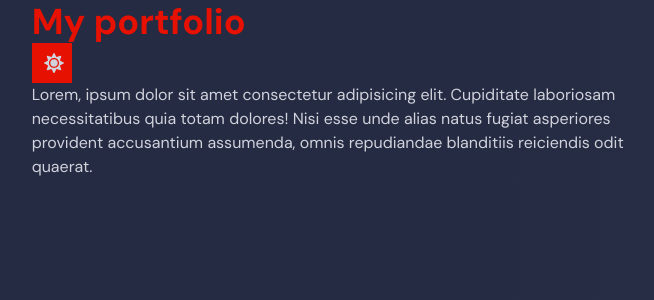
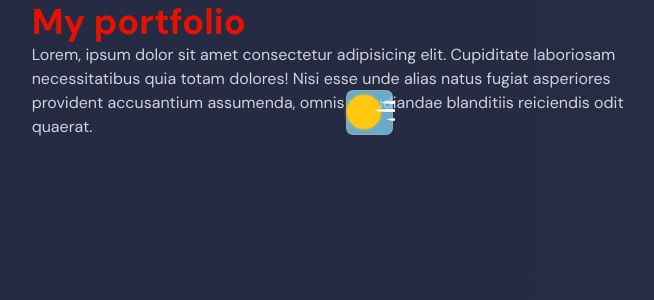
Before and after one commit to gabriel-durr/gabdx-portfolio, a Next.js app: page / in a window 1280 px wide. Shown: the top 300 px of the page, without its empty margins (296-950 px from the left). Built offline with nearby package versions, Linux system fonts and the light colour scheme.

Commit message:
:sparkles: createted sun and moon button

```diff
--- a/package.json
+++ b/package.json
@@ -16,7 +16,8 @@
     "next": "12.2.3",
     "react": "18.2.0",
     "react-dom": "18.2.0",
-    "react-icons": "^4.4.0"
+    "react-icons": "^4.4.0",
+    "sass": "^1.54.1"
   },
   "devDependencies": {
     "@types/node": "18.6.3",
--- a/src/components/ColorModeSwitch.tsx
+++ /dev/null
@@ -1,60 +0,0 @@
-import {useColorMode, useColorModeValue} from "@chakra-ui/react";
-import {FaMoon, FaSun} from "react-icons/fa";
-import {
-	MotionBox,
-	MotionIcon,
-	MotionBoxVariants,
-	itemsBoxVariants,
-} from "../styles/animation";
-
-export const ColorModeSwitch = (props: any) => {
-	const {toggleColorMode, colorMode} = useColorMode();
-	const SwitchIcon = useColorModeValue(FaSun, FaMoon);
-
-	console.log(colorMode);
-
-	let blurEffect =
-		colorMode === "dark"
-			? {
-					color: "#4b30c4",
-					textShadow: "0 0 0 0 50px #4b30c4",
-					transition: {type: "spring", stiffness: 260, damping: 20},
-					scale: [1.7, 1],
-			  }
-			: {
-					color: "#ffee10",
-					textShadow: "0 0 50px #ffee10",
-					transition: {type: "spring", stiffness: 260, damping: 20},
-					scale: [1.7, 1],
-			  };
-
-	let boxBlurEffect =
-		colorMode === "dark"
-			? "boxShadow: 0 0 0 0 20px #4b30c4"
-			: "boxShadow: 0 0 0 0 20px #ffee10";
-
-	return (
-		<>
-			<MotionBox
-				// initial={{opacity: 1}}
-				// animate={{opacity: 1}}
-				bgColor={colorMode === "dark" ? "#034d72" : "#e61101"}
-				// whileHover={boxBlurEffect}
-				w="10"
-				h="10">
-				<MotionIcon
-					// initial={{opacity: 1}}
-					// animate={{opacity: 1}}
-					colorScheme={colorMode === "dark" ? "pink" : "red"}
-					// whileHover={blurEffect}
-					pl={colorMode !== "dark" ? "3" : "2"}
-					fontSize="xl"
-					variant="unstyled"
-					onClick={toggleColorMode}
-					icon={<SwitchIcon />}
-					aria-label={`Switch to ${colorMode} mode`}
-				/>
-			</MotionBox>
-		</>
-	);
-};
--- /dev/null
+++ b/src/components/ToggleButtonIcon/index.tsx
@@ -0,0 +1,50 @@
+import styles from "./styles.module.scss";
+
+import {useColorMode} from "@chakra-ui/react";
+import {
+	MotionBox,
+	MotionBoxVariants,
+	itemsBoxVariants,
+} from "../../styles/animation";
+
+export function ToggleButtonIcon() {
+	const {toggleColorMode, colorMode} = useColorMode();
+
+	let boxBlurEffect =
+		colorMode === "dark"
+			? "boxShadow: 0 0 0 0 20px mon.900"
+			: "boxShadow: 0 0 0 0 20px sun.900";
+
+	return (
+		<>
+			<MotionBox
+				initial={{x: 0, y: 20}}
+				className={styles.toggleWrapper}
+				area-label={colorMode}>
+				<input
+					type="checkbox"
+					className={styles.dn}
+					id="dn"
+					onClick={toggleColorMode}
+				/>
+
+				<label htmlFor="dn" className={styles.toggle}>
+					<span className={styles.toggle_handler}>
+						<span
+							className={`${styles.crater} ${styles.crater_1}`}></span>
+						<span
+							className={`${styles.crater} ${styles.crater_2}`}></span>
+						<span
+							className={`${styles.crater} ${styles.crater_3}`}></span>
+					</span>
+					<span className={`${styles.star} ${styles.star_1}`}></span>
+					<span className={`${styles.star} ${styles.star_2}`}></span>
+					<span className={`${styles.star} ${styles.star_3}`}></span>
+					<span className={`${styles.star} ${styles.star_4}`}></span>
+					<span className={`${styles.star} ${styles.star_5}`}></span>
+					<span className={`${styles.star} ${styles.star_6}`}></span>
+				</label>
+			</MotionBox>
+		</>
+	);
+}
--- /dev/null
+++ b/src/components/ToggleButtonIcon/styles.module.scss
@@ -0,0 +1,197 @@
+.toggleWrapper {
+	position: absolute;
+	top: 50%;
+	left: 50%;
+	overflow: hidden;
+	padding: 0 2px;
+	transform: translate3d(-50%, -50%, 0);
+
+	input {
+		position: absolute;
+		left: -92em;
+	}
+}
+
+.toggle {
+	cursor: pointer;
+	display: inline-block;
+	border: #ffc71042 1px solid;
+	position: relative;
+	width: 47px;
+	height: 45px;
+	background-color: #83d8ffbb;
+	border-radius: 7px;
+	transition: background-color 200ms cubic-bezier(0.445, 0.05, 0.55, 0.95);
+}
+
+.toggle_handler {
+	display: inline-block;
+	position: relative;
+	z-index: 1;
+	top: 4px;
+	left: 0px;
+	width: 40px - 6;
+	height: 40px - 6;
+	background-color: #ffc710;
+	box-shadow: 0px 0px 4px #ffc710;
+	border-radius: 50px;
+	transition: all 400ms cubic-bezier(0.68, -0.55, 0.265, 1.55);
+	transform: rotate(-45deg);
+	&:hover {
+		transform: scale(0.77);
+		transition: all 5s ease-out;
+		box-shadow: 1px 0px 22px #ffc710;
+		text-shadow: 0 0 80px #ffee10;
+	}
+
+	.crater {
+		position: absolute;
+		background-color: #e8cda5;
+		opacity: 0;
+		transition: opacity 200ms ease-in-out;
+		border-radius: 100%;
+	}
+
+	.crater_1 {
+		top: 18px;
+		left: 10px;
+		width: 4px;
+		height: 4px;
+	}
+
+	.crater_2 {
+		top: 28px;
+		left: 22px;
+		width: 6px;
+		height: 6px;
+	}
+
+	.crater_3 {
+		top: 10px;
+		left: 25px;
+		width: 8px;
+		height: 8px;
+	}
+}
+
+.star {
+	position: absolute;
+	background-color: #ffffff;
+	transition: all 300ms cubic-bezier(0.445, 0.05, 0.55, 0.95);
+	border-radius: 50%;
+}
+
+.star_1 {
+	top: 10px;
+	left: 35px;
+	z-index: 0;
+	width: 30px;
+	height: 3px;
+}
+
+.star_2 {
+	top: 18px;
+	left: 28px;
+	z-index: 1;
+	width: 30px;
+	height: 3px;
+}
+
+.star_3 {
+	top: 27px;
+	left: 40px;
+	z-index: 0;
+	width: 30px;
+	height: 3px;
+}
+
+.star_4,
+.star_5,
+.star_6 {
+	opacity: 0;
+	transition: all 300ms 0 cubic-bezier(0.445, 0.05, 0.55, 0.95);
+}
+
+.star_4 {
+	top: 16px;
+	left: 11px;
+	z-index: 0;
+	width: 2px;
+	height: 2px;
+	transform: translate3d(3px, 0, 0);
+}
+
+.star_5 {
+	top: 32px;
+	left: 17px;
+	z-index: 0;
+	width: 3px;
+	height: 3px;
+	transform: translate3d(3px, 0, 0);
+}
+
+.star_6 {
+	top: 36px;
+	left: 28px;
+	z-index: 0;
+	width: 2px;
+	height: 2px;
+	transform: translate3d(3px, 0, 0);
+}
+
+input:checked {
+	+ .toggle {
+		background-color: rgba(0, 0, 255, 0.625);
+
+		.toggle_handler {
+			background-color: transparent;
+			transform: translate3d(14px, 0, 0) rotate(28deg);
+			top: -1px;
+			box-shadow: -8px 10px 0px 0px #efd19f;
+			border-radius: 50px;
+			&:hover {
+				transform: scale3d(-1, -1, -1);
+				transition: all 50s ease-out;
+				box-shadow: 0 0 70px #4b30c4;
+				text-shadow: 0 0 70px #4b30c4;
+			}
+
+			.crater {
+				opacity: 0;
+			}
+		}
+
+		.star_1 {
+			width: 2px;
+			height: 2px;
+		}
+
+		.star_2 {
+			width: 4px;
+			height: 4px;
+			transform: translate3d(-5px, 0, 0);
+		}
+
+		.star_3 {
+			width: 5px;
+			height: 5px;
+			transform: translate3d(-1px, 0, 0);
+		}
+
+		.star_4,
+		.star_5,
+		.star_6 {
+			opacity: 1;
+			transform: translate3d(0, 0, 0);
+		}
+		.star_4 {
+			transition: all 300ms 200ms cubic-bezier(0.445, 0.05, 0.55, 0.95);
+		}
+		.star_5 {
+			transition: all 300ms 300ms cubic-bezier(0.445, 0.05, 0.55, 0.95);
+		}
+		.star_6 {
+			transition: all 300ms 400ms cubic-bezier(0.445, 0.05, 0.55, 0.95);
+		}
+	}
+}
--- a/src/pages/index.tsx
+++ b/src/pages/index.tsx
@@ -1,14 +1,13 @@
-import {Box, Container, Heading, Text} from "@chakra-ui/react";
+import {Box, Container, Flex, Heading, Text} from "@chakra-ui/react";
 import type {NextPage} from "next";
-import {ColorModeSwitch} from "../components/ColorModeSwitch";
+import {ToggleButtonIcon} from "../components/ToggleButtonIcon";
 
 const Home: NextPage = () => {
 	return (
 		<Container>
 			<Heading color="orangeblue.400">My portfolio</Heading>
-			<ColorModeSwitch />
 
-			<Box>
+			<Flex direction="column" gap="40">
 				<Text>
 					Lorem, ipsum dolor sit amet consectetur adipisicing elit.
 					Cupiditate laboriosam necessitatibus quia totam dolores!
@@ -16,7 +15,8 @@ const Home: NextPage = () => {
 					accusantium assumenda, omnis repudiandae blanditiis
 					reiciendis odit quaerat.
 				</Text>
-			</Box>
+				<ToggleButtonIcon />
+			</Flex>
 		</Container>
 	);
 };
--- a/src/styles/animation.ts
+++ b/src/styles/animation.ts
@@ -1,42 +1,47 @@
-import {Box, BoxProps, IconButton, IconButtonProps} from "@chakra-ui/react";
+import {Box, BoxProps} from "@chakra-ui/react";
 import {motion} from "framer-motion";
 import {Variants} from "framer-motion";
 
 export const MotionBox = motion<Omit<BoxProps, "transition">>(Box);
-export const MotionIcon =
-	motion<Omit<IconButtonProps, "transition">>(IconButton);
 
 export const MotionBoxVariants: Variants = {
-	hidden: {
+	start: {
 		opacity: 1,
 		x: 0,
 		y: 0,
 	},
 
-	visible: {
+	animation: {
 		opacity: 1,
 		x: 0,
 		y: 0,
-		transition: {
-			delayChildren: 0.4,
-			staggerChildren: 0.2,
-		},
+	},
+
+	end: {
+		opacity: 1,
+		x: 0,
+		y: 0,
 	},
 };
 
 export const itemsBoxVariants: Variants = {
-	hidden: {
+	start: {
 		opacity: 1,
 		x: 0,
 		y: 0,
-		scale: 1,
 	},
 
-	visible: {
+	animation: {
 		opacity: 1,
 		x: 0,
 		y: 0,
 		rotate: 2000,
 		scale: 1,
 	},
+
+	end: {
+		opacity: 1,
+		x: 0,
+		y: 0,
+	},
 };
--- a/src/styles/theme.ts
+++ b/src/styles/theme.ts
@@ -70,6 +70,12 @@ const theme: ThemeConfig = extendTheme({
 			200: "#6a0e03",
 			100: "#00232f",
 		},
+		mon: {
+			900: "#4b30c4",
+		},
+		sun: {
+			900: "#ffee10",
+		},
 	},
 	fonts: {
 		heading: "DM Sans",
```
Also changed, not shown: 1 other file (tests, documents, lock files or other folders).
